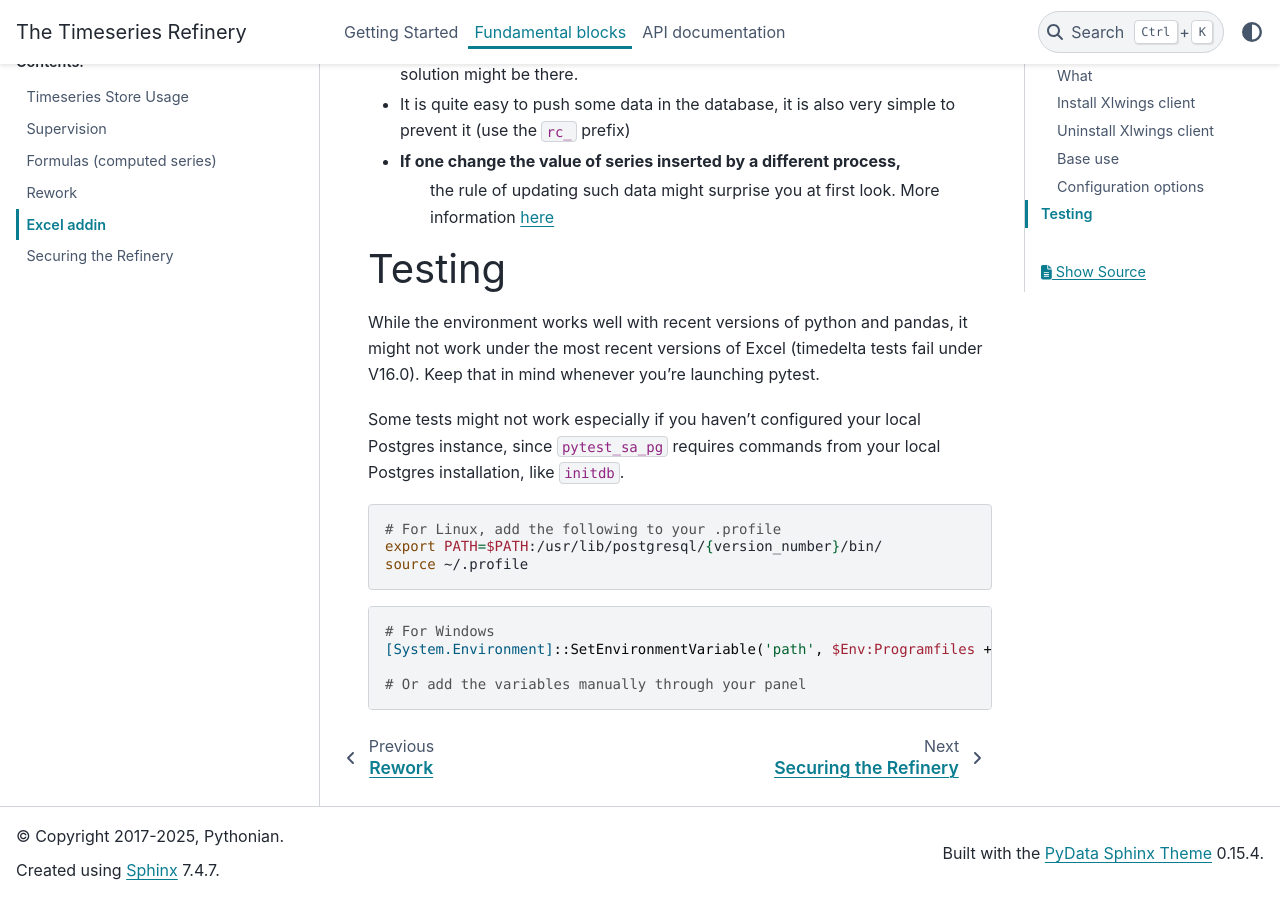
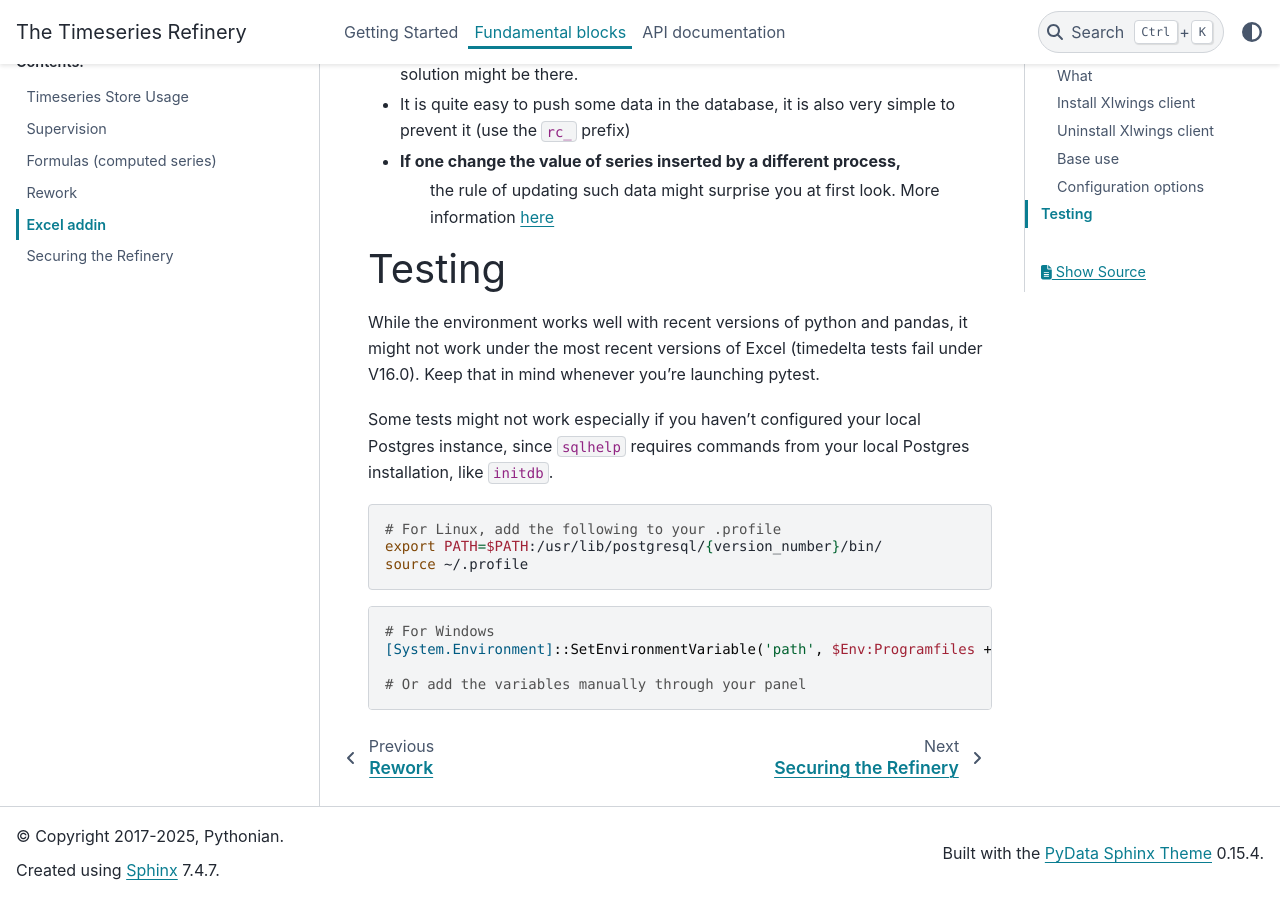
Before and after one commit to pythonianfr/tshistory_refinery, a Sphinx documentation site: the page built from docs/fundamental_blocks/exceladdin.rst, in a window 1280 px wide and 900 px high, scrolled down 7574 px. Built offline with Sphinx 7.4.7 and the PyData theme 0.15.4, drawn with Linux system fonts in a browser that asks for light colours.

Commit message:
tests: postgresql db management moved to sqlhelp
related to sqlhelp#6

```diff
--- a/conftest.py
+++ b/conftest.py
@@ -2,9 +2,8 @@ from pathlib import Path
 
 import pytest
 from sqlhelp.pgapi import pgdb as create_engine
+from sqlhelp.testutil import setup_local_pg_cluster
 import webtest
-
-from pytest_sa_pg import db
 
 from rework import api as rapi
 
@@ -29,7 +28,7 @@ def _initschema(engine, ns='tsh'):
 @pytest.fixture(scope='session')
 def engine(request):
     port = 5434
-    db.setup_local_pg_cluster(request, DATADIR, port)
+    setup_local_pg_cluster(request, DATADIR, port)
     uri = 'postgresql://localhost:{}/postgres'.format(port)
     e = create_engine(uri)
     _initschema(e)
--- a/docs/fundamental_blocks/exceladdin.rst
+++ b/docs/fundamental_blocks/exceladdin.rst
@@ -346,7 +346,7 @@ pandas, it might not work under the most recent versions of Excel
 launching pytest.
 
 Some tests might not work especially if you haven't configured your
-local Postgres instance, since ``pytest_sa_pg`` requires commands from
+local Postgres instance, since ``sqlhelp`` requires commands from
 your local Postgres installation, like ``initdb``.
 
 .. code:: shell
--- a/setup.py
+++ b/setup.py
@@ -19,7 +19,6 @@ setup(name='tshistory_refinery',
           'rework >= 0.18.0',
           'rework_ui >= 0.17.0',
           'inireader',
-          'pytest_sa_pg',
           'webtest',
           'responses',
           'requests',
```
Also changed, not shown: 1 other file.
